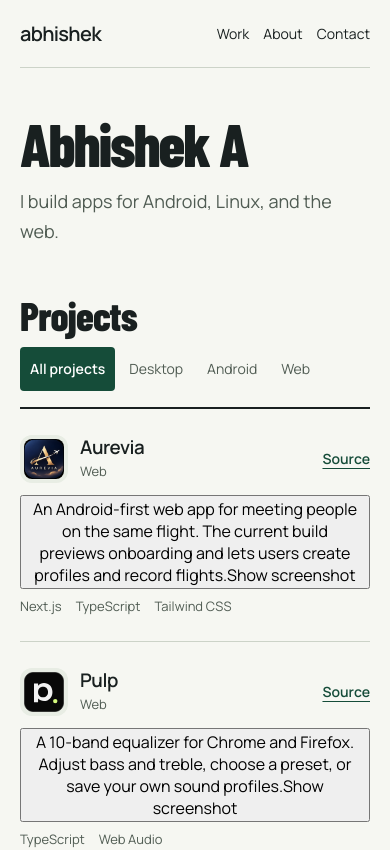
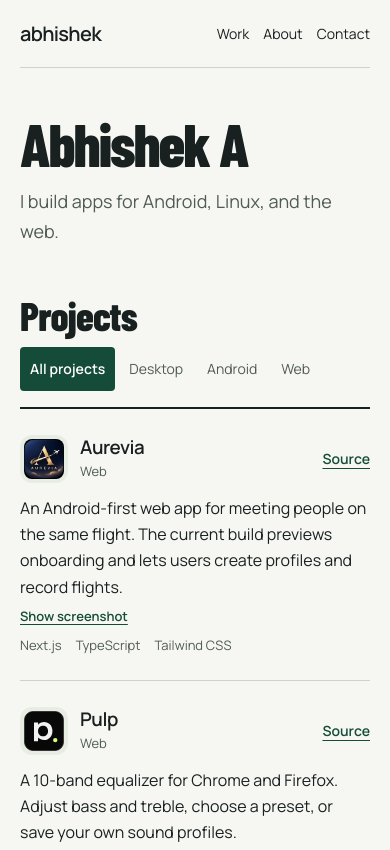
Before and after one commit to mrduhlol/abhishek-a2, a React (Vite) app: page / in a window 390 px wide. Shown: the top 850 px of the page. Built offline with nearby package versions, Linux system fonts and the light colour scheme.

Commit message:
Style the screenshot disclosure and responsive image

```diff
--- a/src/portfolio.css
+++ b/src/portfolio.css
@@ -119,7 +119,38 @@ p { line-height: 1.65; }
   overflow-wrap: anywhere;
 }
 .project-title > span { color: var(--muted); font-size: .8125rem; }
-.project-info > p { max-width: 65ch; }
+.project-description {
+  display: grid;
+  justify-items: start;
+  gap: .375rem;
+  max-width: 65ch;
+  padding: 0;
+  border: 0;
+  background: transparent;
+  color: inherit;
+  text-align: start;
+  line-height: 1.65;
+  cursor: pointer;
+}
+
+.screenshot-label {
+  color: var(--accent);
+  font-size: .8125rem;
+  font-weight: 600;
+  text-decoration: underline;
+  text-underline-offset: .2em;
+}
+.project-description:hover .screenshot-label { text-decoration-thickness: 2px; }
+.project-screenshot { margin-top: .75rem; }
+.project-screenshot img {
+  display: block;
+  max-width: 100%;
+  max-height: 34rem;
+  width: auto;
+  height: auto;
+  object-fit: contain;
+  border-radius: .5rem;
+}
 .tech-list {
   display: flex;
   flex-wrap: wrap;
```
